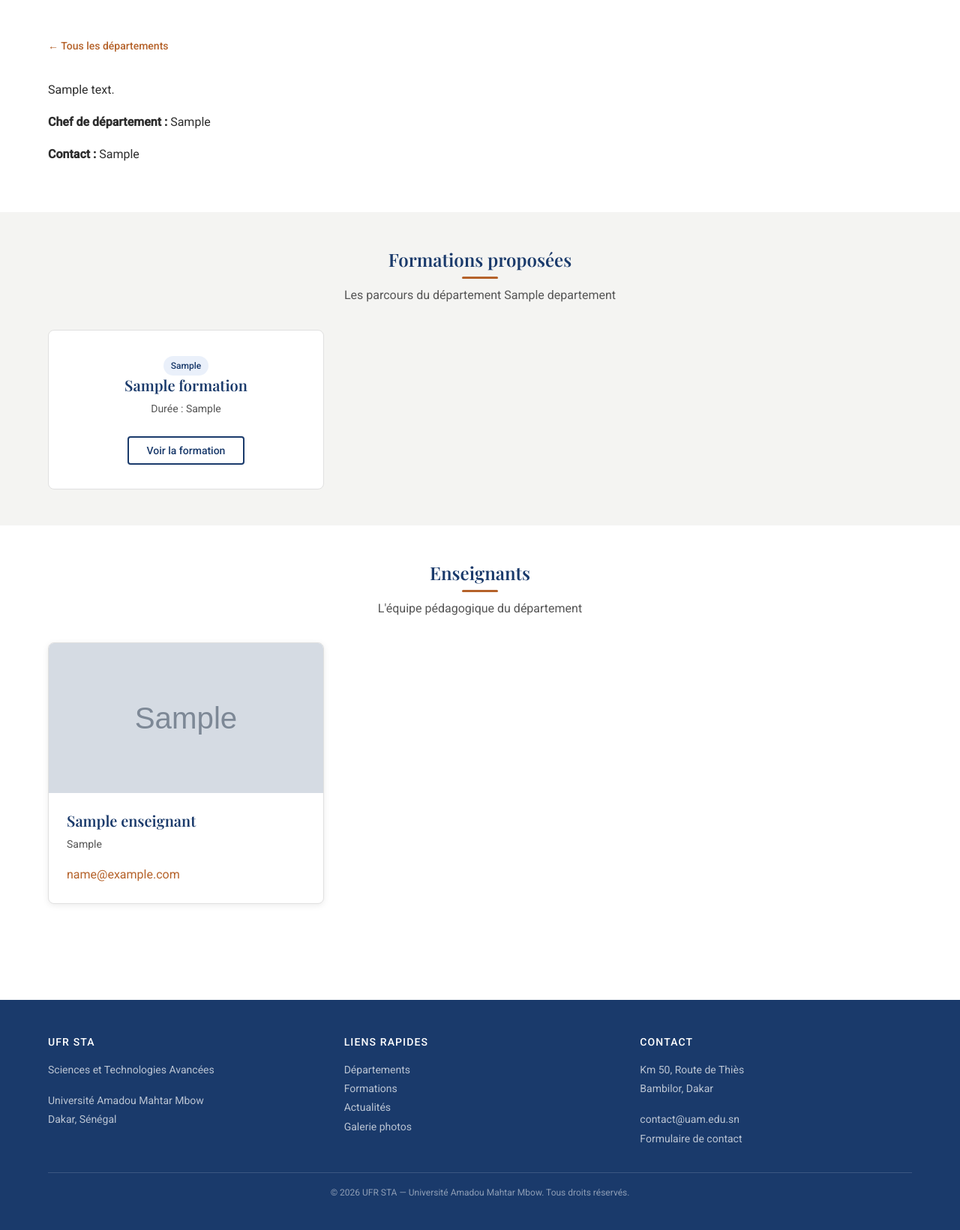
After one commit to gorad321/projet_STA, a Flask app: page /departements/1 in a window 1280 px wide. The commit adds this page. Shown: the part 441-2082 px from the top of the page at 75% size. Run offline with Flask 3, Linux system fonts and the light colour scheme; tables that the repository leaves empty hold one stand-in row (values such as "Sample post"); grey boxes marked "Sample" are stand-in pictures.

Commit message:
page d'acceuil,departement et departement_details

```diff
--- a/app.py
+++ b/app.py
@@ -89,9 +89,14 @@ def index():
     activites = db_fetch_all(
         "SELECT * FROM activite ORDER BY date_activite DESC LIMIT 3"
     )
+    # Départements (3 max) pour l'accueil
+    departements = db_fetch_all(
+        "SELECT * FROM departement ORDER BY nom LIMIT 3"
+    )
     return render_template('index.html',
                            actualites=actualites,
-                           activites=activites)
+                           activites=activites,
+                           departements=departements)
 
 
 @app.route('/departements')
--- a/static/css/style.css
+++ b/static/css/style.css
@@ -1,31 +1,21 @@
-/* ================================================
-   UFR STA — Feuille de styles globale
-   Auteurs : Gora D. & Cheikh-Baye
-   ================================================ */
-
-/*   1. IMPORTS GOOGLE FONTS*/
-
+/* 1. IMPORTS GOOGLE FONTS */
 @import url('https://fonts.googleapis.com/css2?family=Playfair+Display:wght@400;600&family=Roboto:wght@400;500&display=swap');
 
-/*   2. VARIABLES CSS (charte graphique)*/
-
+/* 2. VARIABLES CSS (charte graphique) */
 :root {
-  /* Couleurs */
-  --color-primary:      #1A3A6B;   /* Bleu institutionnel */
-  --color-accent:       #B5622A;   /* Roux/terre cuite */
-  --color-highlight:    #C05A2E;   /* Terracotta — badges, mise en valeur */
-  --color-text:         #2D2D2D;   /* Anthracite — texte principal */
-  --color-text-light:   #555555;   /* Texte secondaire */
-  --color-bg:           #FFFFFF;   /* Fond principal */
-  --color-bg-section:   #F4F4F2;   /* Fond sections alternées */
-  --color-border:       #E0E0E0;   /* Bordures */
+  --color-primary:      #1A3A6B;
+  --color-accent:       #B5622A;
+  --color-highlight:    #C05A2E;
+  --color-text:         #2D2D2D;
+  --color-text-light:   #555555;
+  --color-bg:           #FFFFFF;
+  --color-bg-section:   #F4F4F2;
+  --color-border:       #E0E0E0;
   --color-white:        #FFFFFF;
 
-  /* Polices */
   --font-title:  'Playfair Display', serif;
   --font-body:   'Roboto', sans-serif;
 
-  /* Tailles de texte */
   --fs-h1:    32px;
   --fs-h2:    24px;
   --fs-h3:    20px;
@@ -41,30 +30,25 @@
   --space-xl:  48px;
   --space-2xl: 80px;
 
-  /* Border radius */
   --radius-btn:     4px;
   --radius-card:    8px;
   --radius-section: 12px;
 
-  /* Largeur max du contenu */
   --container-width: 1200px;
+  --navbar-height: 80px;
 
-  /* Ombre légère pour les cartes */
   --shadow-card: 0 2px 8px rgba(0, 0, 0, 0.08);
   --shadow-nav:  0 2px 12px rgba(0, 0, 0, 0.10);
 }
 
-/*3. RESET & BASE*/
-
+/* 3. RESET & BASE */
 *, *::before, *::after {
   box-sizing: border-box;
   margin: 0;
   padding: 0;
 }
 
-html {
-  scroll-behavior: smooth;
-}
+html { scroll-behavior: smooth; }
 
 body {
   font-family: var(--font-body);
@@ -72,6 +56,12 @@ body {
   color: var(--color-text);
   background-color: var(--color-bg);
   line-height: 1.7;
+  padding-top: var(--navbar-height);
+}
+
+/* Page d'accueil : la navbar chevauche le hero, pas besoin de décalage */
+body.page-home {
+  padding-top: 0;
 }
 
 img {
@@ -345,15 +305,10 @@ p {
   line-height: 1.6;
 }
 
-/*   10. SECTIONS GÉNÉRIQUES*/
+/* 10. SECTIONS GÉNÉRIQUES */
+.section { padding: var(--space-xl) 0; }
 
-.section {
-  padding: var(--space-xl) 0;
-}
-
-.section-alt {
-  background-color: var(--color-bg-section);
-}
+.section-alt { background-color: var(--color-bg-section); }
 
 .section-title {
   font-family: var(--font-title);
@@ -518,19 +454,252 @@ p {
     box-shadow: var(--shadow-nav);
   }
 
-  .nav-links.open {
-    display: flex;
+  .nav-links.open { display: flex; }
+  .nav-toggle { display: flex; }
+}
+
+@media (max-width: 600px) {
+  :root {
+    --fs-h1: 26px;
+    --fs-h2: 20px;
+    --fs-h3: 18px;
   }
 
-  .nav-toggle {
-    display: flex;
-  }
+  .grid-2,
+  .grid-3,
+  .grid-4 { grid-template-columns: 1fr; }
 
-  .navbar {
-    position: relative;
-  }
+  .footer-grid { grid-template-columns: 1fr; }
+}
 
-  .footer-grid {
-    grid-template-columns: 1fr;
-  }
+/* 16. PAGE ACCUEIL */
+
+/* Hero */
+.hero {
+  position: relative;
+  width: 100%;
+  min-height: 100vh;
+  min-height: 100svh;
+  display: flex;
+  align-items: center;
+  overflow: hidden;
 }
+
+.hero-video {
+  position: absolute;
+  top: 0;
+  left: 0;
+  width: 100%;
+  height: 100%;
+  object-fit: cover;
+  z-index: 0;
+}
+
+.hero-overlay {
+  position: absolute;
+  top: 0;
+  left: 0;
+  width: 100%;
+  height: 100%;
+  background: rgba(26, 58, 107, 0.65);
+  z-index: 1;
+}
+
+.hero-inner {
+  position: relative;
+  z-index: 2;
+  max-width: 100%;
+  padding: var(--space-2xl) 0;
+}
+
+.hero h1 {
+  font-family: var(--font-title);
+  font-size: 64px;
+  color: var(--color-white);
+  line-height: 1.2;
+  margin-bottom: var(--space-sm);
+  max-width: 850px;
+}
+
+.hero p {
+  font-size: 22px;
+  color: rgba(255,255,255,0.85);
+  margin-bottom: var(--space-lg);
+  max-width: 650px;
+}
+
+.hero-actions {
+  display: flex;
+  gap: var(--space-sm);
+  flex-wrap: wrap;
+}
+
+.hero-actions .btn {
+  font-size: 18px;
+  padding: 16px 36px;
+}
+
+/* Hero des pages intérieures (départements, formations, ...) */
+.page-hero {
+  position: relative;
+  width: 100%;
+  min-height: 45vh;
+  display: flex;
+  align-items: center;
+  justify-content: center;
+  overflow: hidden;
+  text-align: center;
+}
+
+.page-hero-inner {
+  position: relative;
+  z-index: 2;
+  display: flex;
+  flex-direction: column;
+  align-items: center;
+}
+
+.page-hero-logo {
+  height: 90px;
+  width: auto;
+  margin-bottom: var(--space-md);
+}
+
+.page-hero h1 {
+  font-family: var(--font-title);
+  color: var(--color-white);
+  margin-bottom: var(--space-xs);
+}
+
+.page-hero p {
+  color: rgba(255, 255, 255, 0.85);
+}
+
+/* Stats */
+.section-stats { padding: var(--space-lg) 0; }
+
+.stats-grid { text-align: center; }
+
+.stat-card { padding: var(--space-sm); }
+
+.stat-number {
+  display: block;
+  font-family: var(--font-title);
+  font-size: 42px;
+  font-weight: 600;
+  color: var(--color-primary);
+  line-height: 1;
+  margin-bottom: var(--space-xs);
+}
+
+.stat-label {
+  font-size: var(--fs-small);
+  color: var(--color-text-light);
+  text-transform: uppercase;
+  letter-spacing: 0.06em;
+}
+
+/* Fil d'ariane / retour */
+.back-link {
+  display: inline-block;
+  font-size: var(--fs-small);
+  font-weight: 500;
+  margin-bottom: var(--space-lg);
+}
+
+.departement-presentation {
+  max-width: 800px;
+}
+
+.departement-presentation p {
+  margin-bottom: var(--space-sm);
+}
+
+/* Mot du directeur */
+.directeur-bloc {
+  display: grid;
+  grid-template-columns: 260px 1fr;
+  gap: var(--space-xl);
+  align-items: start;
+}
+
+.directeur-photo img {
+  width: 100%;
+  border-radius: var(--radius-card);
+  border: 4px solid var(--color-bg-section);
+}
+
+.directeur-text h2 { margin: var(--space-sm) 0; }
+
+.directeur-signature {
+  font-family: var(--font-title);
+  font-style: italic;
+  font-size: var(--fs-h3);
+  color: var(--color-primary);
+  margin-top: var(--space-md);
+}
+
+/* Départements */
+.dept-card {
+  background: var(--color-bg);
+  border: 1px solid var(--color-border);
+  border-radius: var(--radius-card);
+  padding: var(--space-lg);
+  text-align: center;
+  transition: box-shadow 0.2s;
+}
+
+.dept-card:hover { box-shadow: var(--shadow-card); }
+
+.dept-icon {
+  font-size: 40px;
+  margin-bottom: var(--space-sm);
+}
+
+.dept-card h3 { margin-bottom: var(--space-xs); }
+
+.dept-card p {
+  font-size: var(--fs-small);
+  color: var(--color-text-light);
+  margin-bottom: var(--space-md);
+}
+
+/* Cartes */
+.card-img-placeholder {
+  width: 100%;
+  height: 200px;
+  background-color: var(--color-bg-section);
+}
+
+.section-cta {
+  text-align: center;
+  margin-top: var(--space-lg);
+}
+
+.empty-state {
+  text-align: center;
+  color: var(--color-text-light);
+  font-style: italic;
+}
+/* Navbar transparente sur le hero */
+.navbar-transparent {
+  background-color: transparent;
+  box-shadow: none;
+}
+
+.navbar-transparent .nav-links a {
+  color: rgba(255, 255, 255, 0.90);
+}
+
+/* Responsive accueil */
+@media (max-width: 900px) {
+  .hero h1 { font-size: 34px; }
+  .directeur-bloc { grid-template-columns: 1fr; }
+  .directeur-photo img { max-width: 260px; }
+}
+
+@media (max-width: 600px) {
+  .hero h1 { font-size: 26px; }
+  .hero p  { font-size: 15px; }
+  .stat-number { font-size: 32px; }
+}
--- a/static/js/Main.js
+++ b/static/js/Main.js
@@ -16,3 +16,20 @@ if (navToggle && navLinks) {
     });
   });
 }
+// Navbar transparente sur le hero (uniquement sur les pages qui ont un hero)
+const navbar = document.querySelector('.navbar');
+const hero = document.querySelector('.hero');
+
+if (navbar && hero) {
+  const handleScroll = () => {
+    if (window.scrollY > 50) {
+      navbar.classList.remove('navbar-transparent');
+    } else {
+      navbar.classList.add('navbar-transparent');
+    }
+  };
+
+  // Vérifier au chargement de la page
+  handleScroll();
+  window.addEventListener('scroll', handleScroll);
+}
--- a/templates/base.html
+++ b/templates/base.html
@@ -3,7 +3,7 @@
 <head>
   <meta charset="UTF-8" />
   <meta name="viewport" content="width=device-width, initial-scale=1.0" />
-  <meta name="description" content="{% block meta_description %}Site officiel de l'UFR Sciences, Technologies et Agronomie — Université Amadou Mahtar Mbow{% endblock %}" />
+  <meta name="description" content="{% block meta_description %}Site officiel de l'UFR Sciences et Technologies Avancées — Université Amadou Mahtar Mbow{% endblock %}" />
   <title>{% block title %}UFR STA — UAM{% endblock %}</title>
 
   <!-- CSS global -->
@@ -12,7 +12,7 @@
   <!-- CSS supplémentaire par page -->
   {% block extra_css %}{% endblock %}
 </head>
-<body>
+<body class="{% if request.endpoint == 'index' %}page-home{% endif %}">
 
   <!-- ============================================
        NAVIGATION
@@ -22,11 +22,7 @@
 
       <!-- Logo + nom -->
       <a href="{{ url_for('index') }}" class="navbar-brand">
-        <img src="{{ url_for('static', filename='images/logo-ufr-sta.png') }}" alt="Logo UFR STA" />
-        <div class="navbar-brand-text">
-          <span class="name">UFR STA</span>
-          <span class="sub">Université Amadou Mahtar Mbow</span>
-        </div>
+        <img class="logo-uam" src="{{ url_for('static', filename='images/logo-uam.png') }}" alt="Logo Université Amadou Mahtar Mbow" />
       </a>
 
       <!-- Bouton burger (mobile) -->
@@ -123,7 +119,7 @@
         <!-- Colonne 1 : À propos -->
         <div class="footer-col">
           <h4>UFR STA</h4>
-          <p>Sciences, Technologies et Agronomie</p>
+          <p>Sciences et Technologies Avancées</p>
           <p>Université Amadou Mahtar Mbow<br />Dakar, Sénégal</p>
         </div>
 
--- /dev/null
+++ b/templates/departement_detail.html
@@ -0,0 +1,92 @@
+{% extends "base.html" %}
+
+{% block title %}UFR STA — {{ departement.nom }}{% endblock %}
+
+{% block meta_description %}{{ departement.description[:150] }}{% endblock %}
+
+{% block content %}
+
+<!-- HERO -->
+<section class="page-hero">
+  <video class="hero-video" autoplay muted loop playsinline>
+    <source src="{{ url_for('static', filename='videos/hero.mp4') }}" type="video/mp4" />
+  </video>
+  <div class="hero-overlay"></div>
+  <div class="container page-hero-inner">
+    <img src="{{ url_for('static', filename='images/logo-ufr-sta.png') }}"
+         alt="Logo UFR STA" class="page-hero-logo" />
+    <h1>{{ departement.nom }}</h1>
+  </div>
+</section>
+
+<!-- PRÉSENTATION -->
+<section class="section">
+  <div class="container">
+    <a href="{{ url_for('departements') }}" class="back-link">← Tous les départements</a>
+    <div class="departement-presentation">
+      <p>{{ departement.description }}</p>
+      {% if departement.responsable %}
+        <p><strong>Chef de département :</strong> {{ departement.responsable }}</p>
+      {% endif %}
+      {% if departement.contact %}
+        <p><strong>Contact :</strong> {{ departement.contact }}</p>
+      {% endif %}
+    </div>
+  </div>
+</section>
+
+<!-- FORMATIONS -->
+<section class="section section-alt">
+  <div class="container">
+    <h2 class="section-title">Formations proposées</h2>
+    <p class="section-subtitle">Les parcours du département {{ departement.nom }}</p>
+    {% if formations %}
+      <div class="grid-3">
+        {% for formation in formations %}
+          <div class="dept-card">
+            <span class="badge badge-primary">{{ formation.niveau }}</span>
+            <h3>{{ formation.nom }}</h3>
+            {% if formation.duree %}<p>Durée : {{ formation.duree }}</p>{% endif %}
+            <a href="{{ url_for('formation_detail', id_formation=formation.id_formation) }}"
+               class="btn btn-outline">Voir la formation</a>
+          </div>
+        {% endfor %}
+      </div>
+    {% else %}
+      <p class="empty-state">Aucune formation enregistrée pour ce département.</p>
+    {% endif %}
+  </div>
+</section>
+
+<!-- ENSEIGNANTS -->
+<section class="section">
+  <div class="container">
+    <h2 class="section-title">Enseignants</h2>
+    <p class="section-subtitle">L'équipe pédagogique du département</p>
+    {% if enseignants %}
+      <div class="grid-3">
+        {% for enseignant in enseignants %}
+          <article class="card">
+            {% if enseignant.photo %}
+              <img src="{{ url_for('static', filename=enseignant.photo) }}"
+                   alt="{{ enseignant.nom }}" class="card-img" />
+            {% else %}
+              <div class="card-img-placeholder"></div>
+            {% endif %}
+            <div class="card-body">
+              <h3 class="card-title">{{ enseignant.nom }}</h3>
+              {% if enseignant.grade %}<p class="card-text">{{ enseignant.grade }}</p>{% endif %}
+              {% if enseignant.email %}
+                <a href="mailto:{{ enseignant.email }}">{{ enseignant.email }}</a>
+              {% endif %}
+            </div>
+          </article>
+        {% endfor %}
+      </div>
+    {% else %}
+      <p class="empty-state">Aucun enseignant enregistré pour ce département.</p>
+    {% endif %}
+  </div>
+</section>
+
+{% endblock %}
```
Also changed, not shown: other parts of static/css/style.css (+34 -84 lines), database/seed.sql (added, +21 -0 lines), templates/departements.html (+46 -0 lines), templates/index.html (+91 -0 lines), static/images/coulibaly.png (added), static/images/logo-uam.png (added), static/images/logo-ufr-sta.png (added), static/images/sow.png (added), 2 other files.
